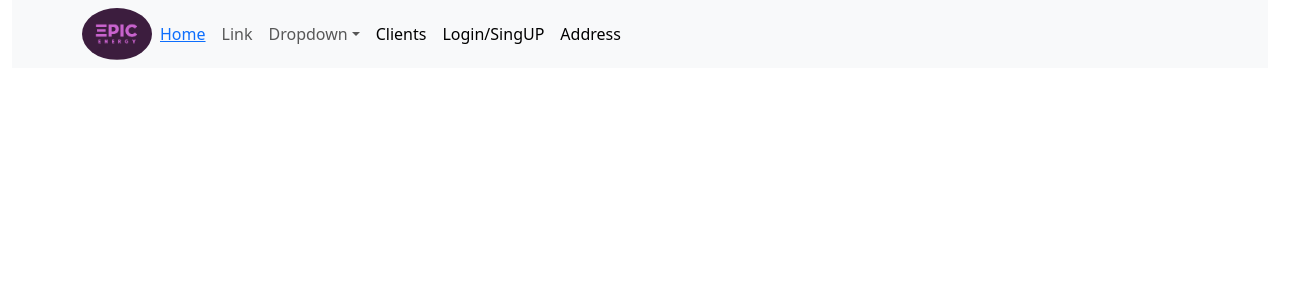
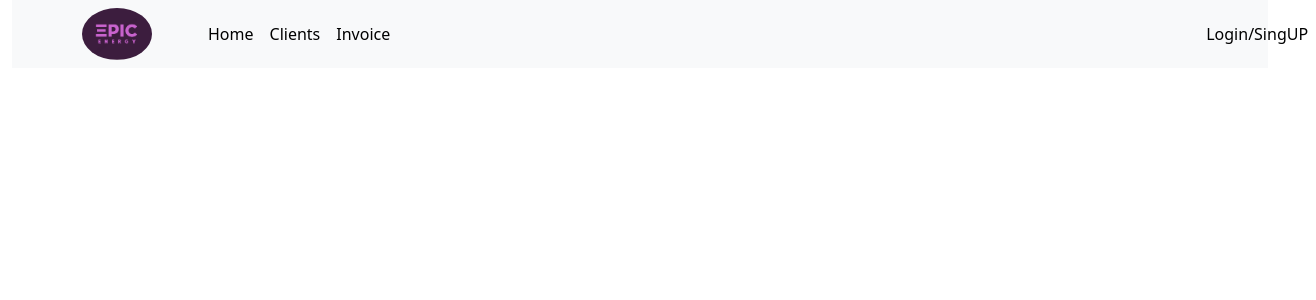
Before and after one commit to plmcst96/front-end-energy, a React (Create React App) app: page / in a window 1280 px wide. Shown: the top 300 px of the page, 1316 px wide, since content can reach past the window. Built offline with nearby package versions, Linux system fonts and the light colour scheme.

Commit message:
correzzione navbar

```diff
--- a/src/components/NavBar.jsx
+++ b/src/components/NavBar.jsx
@@ -1,4 +1,4 @@
-import { Container, Image, Nav, NavDropdown, Navbar } from "react-bootstrap"
+import { Container, Image, Nav, Navbar } from "react-bootstrap"
 import { Link } from "react-router-dom"
 import logo from "../logo.png"
 
@@ -8,7 +8,7 @@ const NavBar = () => {
       <Container>
         <Image
           src={logo}
-          className="rounded-circle"
+          className="rounded-circle me-5"
           style={{ width: "70px" }}
         />
 
@@ -16,29 +16,28 @@ const NavBar = () => {
         <Navbar.Collapse id="basic-navbar-nav">
           <Nav className="me-auto">
             <Nav.Link>
-              <Link to="/">Home</Link>
+              <Link to="/" className="text-decoration-none text-black">
+                Home
+              </Link>
             </Nav.Link>
-            <Nav.Link>Link</Nav.Link>
-            <NavDropdown title="Dropdown" id="basic-nav-dropdown">
-              <NavDropdown.Item>Action</NavDropdown.Item>
-              <NavDropdown.Item>Another action</NavDropdown.Item>
-              <NavDropdown.Item>Something</NavDropdown.Item>
-              <NavDropdown.Divider />
-              <NavDropdown.Item>Separated link</NavDropdown.Item>
-            </NavDropdown>
             <Nav.Link>
               <Link to="/clients" className="text-decoration-none text-black">
                 Clients
               </Link>
             </Nav.Link>
+
             <Nav.Link>
-              <Link to="/login" className="text-decoration-none text-black">
-                Login/SingUP
+              <Link to="/address" className="text-decoration-none text-black">
+                Invoice
               </Link>
             </Nav.Link>
             <Nav.Link>
-              <Link to="/address" className="text-decoration-none text-black">
-                Address
+              <Link
+                to="/login"
+                className="text-decoration-none text-black"
+                style={{ marginLeft: "800px" }}
+              >
+                Login/SingUP
               </Link>
             </Nav.Link>
           </Nav>
```
